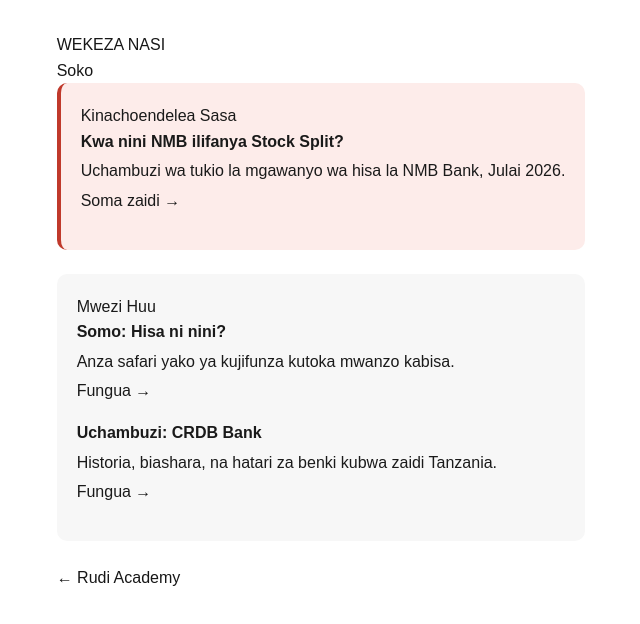
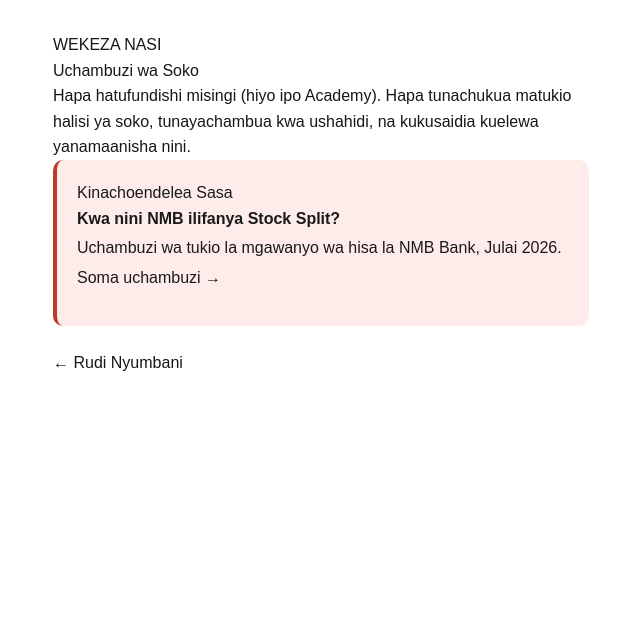
Before and after one commit to sadikiabubakari698-crypto/wekeza_nasi, a Next.js app in the folder wekeza-nasi-app/: page /soko in a window 1280 px wide. Shown: the top 624 px of the page, without its empty margins (319-959 px from the left). Built offline with nearby package versions, Linux system fonts and the light colour scheme.

Commit message:
Remove Academy/Company spotlight cards from /soko - keep only genuine market events

```diff
--- a/wekeza-nasi-app/app/soko/page.js
+++ b/wekeza-nasi-app/app/soko/page.js
@@ -1,41 +1,34 @@
-import { getTimelyContent, getPlannedContent } from "../../lib/content-engine";
+import { getTimelyContent } from "../../lib/content-engine";
 
 export default function Soko() {
   const timely = getTimelyContent();
-  const planned = getPlannedContent();
 
   return (
     <main style={{ padding: "2rem", maxWidth: "600px", margin: "0 auto", fontFamily: "sans-serif", lineHeight: 1.6 }}>
       <h1>WEKEZA NASI</h1>
-      <h2>Soko</h2>
+      <h2>Uchambuzi wa Soko</h2>
+      <p>
+        Hapa hatufundishi misingi (hiyo ipo Academy). Hapa tunachukua
+        matukio halisi ya soko, tunayachambua kwa ushahidi, na kukusaidia
+        kuelewa yanamaanisha nini.
+      </p>
 
-      {timely.length > 0 && (
+      {timely.length > 0 ? (
         <div className="risk-box">
           <h3>Kinachoendelea Sasa</h3>
           {timely.map((item) => (
             <div key={item.id} style={{ marginBottom: "1rem" }}>
               <p style={{ fontWeight: "bold", margin: 0 }}>{item.title}</p>
               <p style={{ margin: "0.25rem 0" }}>{item.excerpt}</p>
-              <a href={`/habari/${item.id}`}>Soma zaidi &rarr;</a>
+              <a href={`/habari/${item.id}`}>Soma uchambuzi &rarr;</a>
             </div>
           ))}
         </div>
+      ) : (
+        <p><em>Hakuna tukio la kuchambuliwa kwa sasa. Rudi tena hivi karibuni.</em></p>
       )}
 
-      {planned.length > 0 && (
-        <div className="lesson-box">
-          <h3>Mwezi Huu</h3>
-          {planned.map((item) => (
-            <div key={item.id} style={{ marginBottom: "1rem" }}>
-              <p style={{ fontWeight: "bold", margin: 0 }}>{item.title}</p>
-              <p style={{ margin: "0.25rem 0" }}>{item.excerpt}</p>
-              <a href={item.link}>Fungua &rarr;</a>
-            </div>
-          ))}
-        </div>
-      )}
-
-      <p><a href="/">&larr; Rudi Academy</a></p>
+      <p><a href="/">&larr; Rudi Nyumbani</a></p>
     </main>
   );
 }
```
